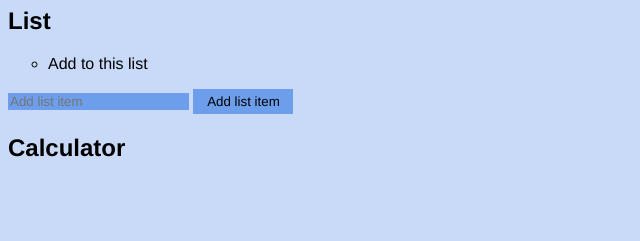
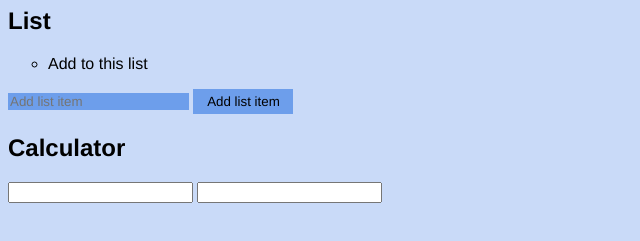
Before and after one commit to racheldunne28/basic-webpage, a plain HTML site: page index.html in a window 1280 px wide. Shown: the part 73-314 px from the top of the page, without its empty margins (0-640 px from the left). Drawn offline with Linux system fonts and the light colour scheme.

Commit message:
Feat: Add number input boxes

```diff
--- a/index.html
+++ b/index.html
@@ -23,6 +23,8 @@
     </div>
     <div class="calculator">
         <h2>Calculator</h2>
+        <input type="number" id="num1" class="numEntry">
+        <input type="number" id="num2" class="numEntry">
     </div>
     <script src="app.js"></script>
     <noscript>You need to enable JavaScript to view the full site.</noscript>
```
